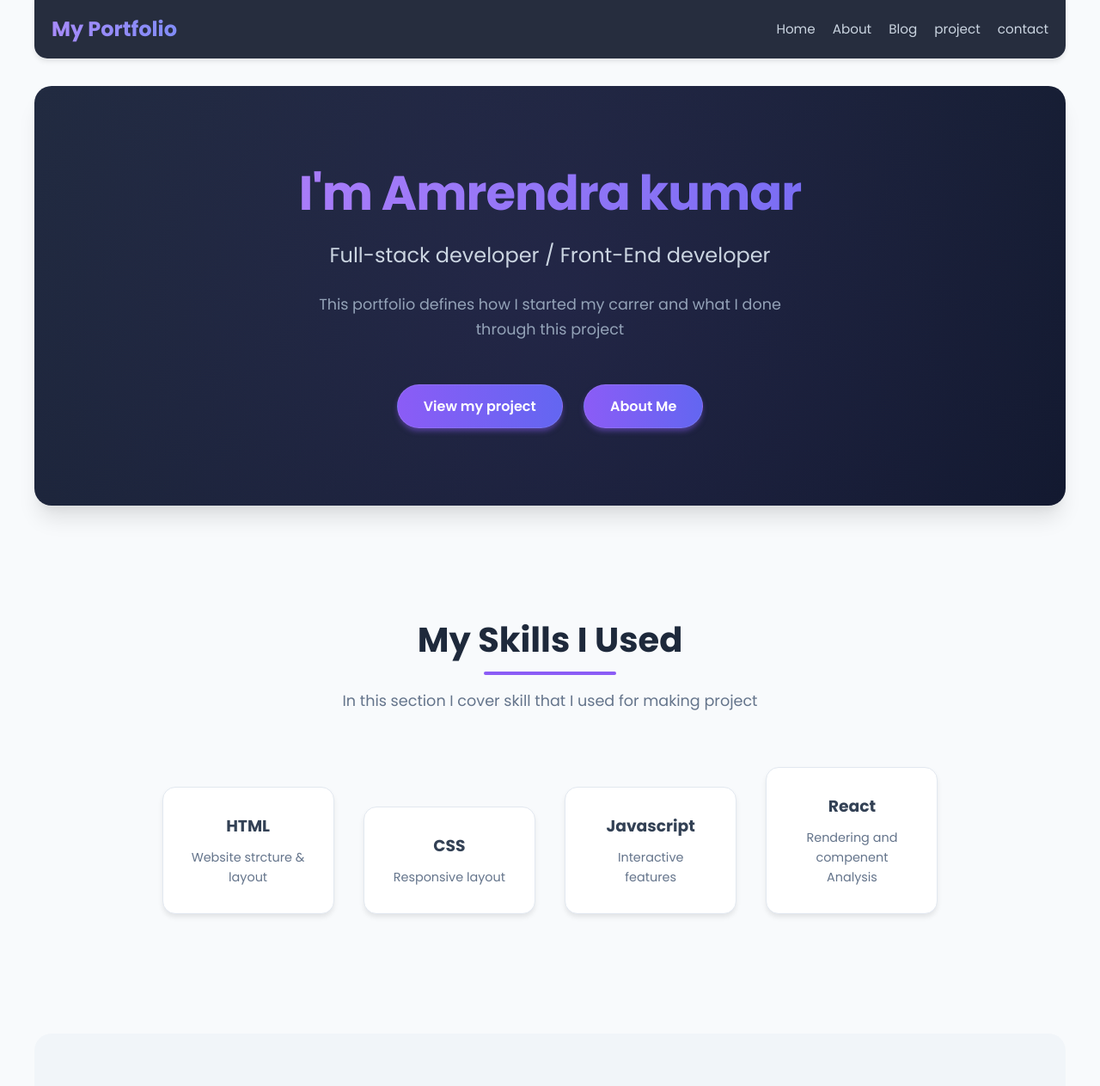
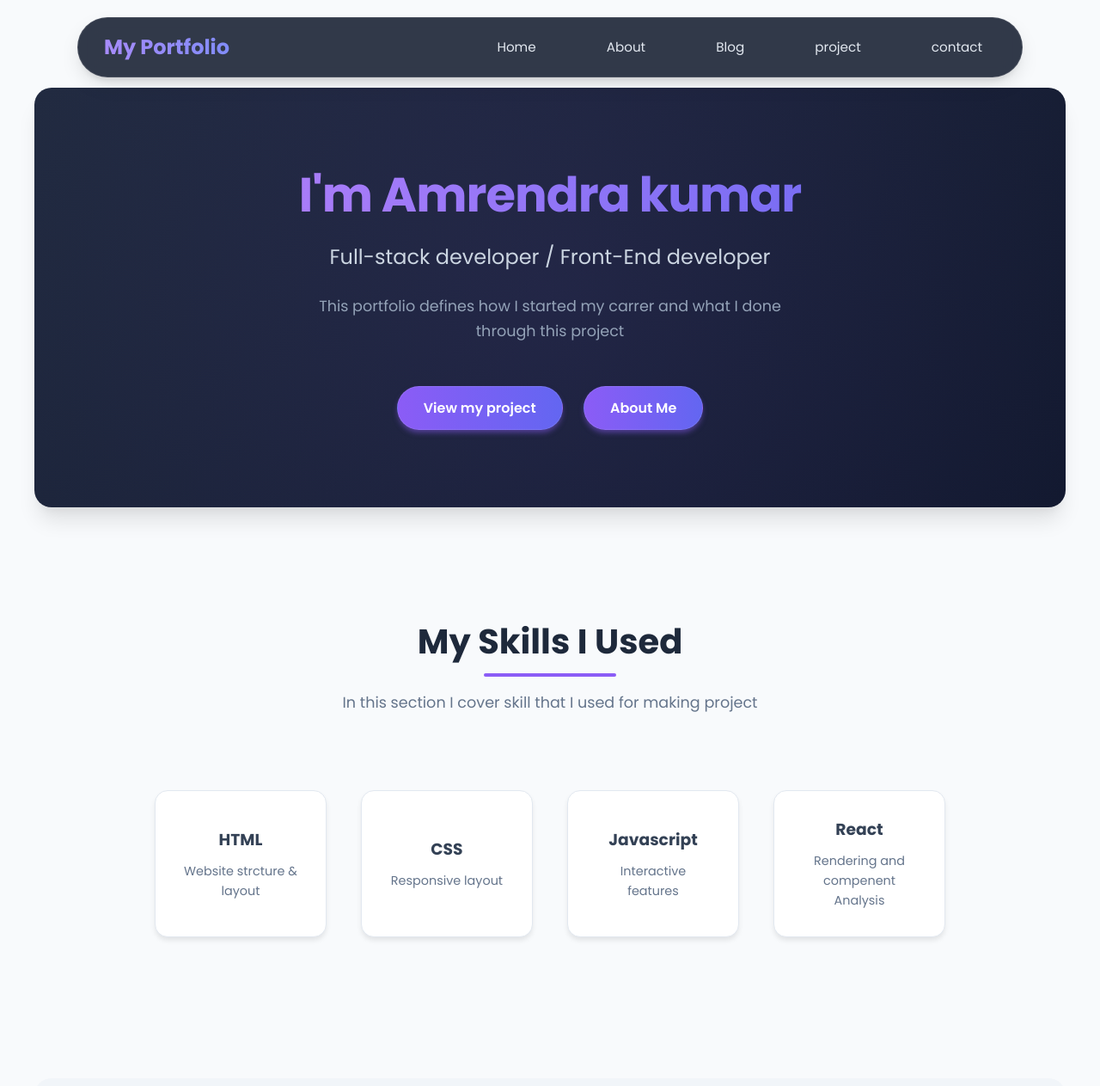
Before and after one commit to AmrendraCodes/My_FrontEnd-Portfolio-, a website: page portfolio/index.html in a window 1280 px wide. Shown: the top 1263 px of the page at 86% size. Drawn offline with Linux system fonts and the light colour scheme.

Commit message:
file commited

```diff
--- a/portfolio/css-porfolio/main.css
+++ b/portfolio/css-porfolio/main.css
@@ -17,31 +17,35 @@ body {
     min-width: 100%;
 }
 
-/* Navbar with Glassmorphism */
+/* Navbar with Glassmorphism & Floating Pill Design */
 .navbar {
-    background: rgba(15, 23, 42, 0.9);
+    background: rgba(15, 23, 42, 0.85);
     /* Dark semi-transparent */
-    backdrop-filter: blur(10px);
+    backdrop-filter: blur(12px);
+    -webkit-backdrop-filter: blur(12px);
     color: white;
-    box-shadow: 0 4px 6px -1px rgba(0, 0, 0, 0.1);
-    padding: 15px 20px;
+    box-shadow: 0 10px 25px -5px rgba(0, 0, 0, 0.15), 0 8px 10px -6px rgba(0, 0, 0, 0.1);
+    padding: 15px 30px;
     text-align: center;
     position: sticky;
-    top: 0;
+    top: 20px;
     z-index: 1000;
     display: flex;
     justify-content: space-between;
     align-items: center;
-    max-width: 1200px;
-    margin: 0 auto;
-    border-radius: 0 0 15px 15px;
-    /* Subtle rounding */
+    max-width: 1100px;
+    width: 92%;
+    margin: 0 auto 30px auto;
+    border-radius: 50px;
+    /* Pill shape */
+    border: 1px solid rgba(255, 255, 255, 0.1);
 }
 
 .navbar-left h1 {
     font-size: 1.5rem;
     background: linear-gradient(to right, #a78bfa, #818cf8);
     -webkit-background-clip: text;
+    background-clip: text;
     -webkit-text-fill-color: transparent;
     font-weight: 700;
 }
@@ -49,7 +53,7 @@ body {
 .navbar ul {
     list-style: none;
     display: flex;
-    gap: 20px;
+    gap: 50px;
     padding: 0;
     margin: 0;
     border: none;
@@ -61,15 +65,19 @@ body {
 
 .navbar a {
     text-decoration: none;
-    color: #cbd5e1;
+    color: #e2e8f0;
     font-weight: 500;
-    transition: color 0.3s ease;
+    transition: all 0.3s ease;
     font-size: 0.95rem;
+    padding: 8px 16px;
+    border-radius: 30px;
 }
 
 .navbar a:hover {
     color: #fff;
-    text-shadow: 0 0 10px rgba(167, 139, 250, 0.5);
+    background: rgba(139, 92, 246, 0.2);
+    /* Light violet tint */
+    box-shadow: 0 0 15px rgba(139, 92, 246, 0.3);
 }
 
 /* Modern Hero Section */
@@ -111,6 +119,7 @@ body {
     margin-bottom: 0.5rem;
     background: linear-gradient(to right, #c084fc, #6366f1);
     -webkit-background-clip: text;
+    background-clip: text;
     -webkit-text-fill-color: transparent;
     font-weight: 800;
     letter-spacing: -1px;
@@ -200,10 +209,21 @@ body {
     margin-bottom: 3rem;
 }
 
+/* Container for equal height cards */
+.skills-container {
+    display: flex;
+    justify-content: center;
+    flex-wrap: wrap;
+    gap: 40px;
+    padding: 40px 20px;
+}
+
 .skillcard {
-    display: inline-block;
+    display: flex;
+    flex-direction: column;
+    justify-content: center;
     padding: 30px;
-    margin: 15px;
+    /* margin removed in favor of gap */
     background: white;
     border-radius: 15px;
     transition: all 0.3s ease;
@@ -255,6 +275,13 @@ body {
     margin-right: auto;
 }
 
+.projects-container {
+    display: flex;
+    justify-content: center;
+    flex-wrap: wrap;
+    gap: 40px;
+}
+
 .project-card {
     background: white;
     padding: 2.5rem;
@@ -264,11 +291,13 @@ body {
     box-shadow: 0 10px 15px -3px rgba(0, 0, 0, 0.1);
     transition: all 0.3 ease;
     color: #334155;
-    margin: 15px auto;
-    display: inline-block;
-    vertical-align: top;
+    /* margin: 15px auto; removed in favor of gap */
+    /* display: inline-block; removed */
+    /* vertical-align: top; removed */
     text-align: left;
     border: 1px solid #e2e8f0;
+    display: flex;
+    flex-direction: column;
 }
 
 .project-card h2 {
--- a/portfolio/index.html
+++ b/portfolio/index.html
@@ -36,6 +36,7 @@
     <section class="Myskill">
         <h1>My Skills I Used</h1>
         <p>In this section I cover skill that I used for making project</p>
+        <div class="skills-container">
             <div class="skillcard">
                 <h3>HTML</h3>
                 <p>Website strcture & layout</p>
@@ -52,15 +53,18 @@
                 <h3>React</h3>
                 <p>Rendering and compenent Analysis</p>
             </div>
+        </div>
 
     </section>
     <section class="Project">
         <h1>My Projects</h1>
         <p>This project showcases my skills in building clean and responsive web interfaces using HTML and CSS</p>
 
+        <div class="projects-container">
             <div class="project-card">
                 <h2>Build CMS Blog website</h2>
-            <p>This project defines a dynamic Blog using CMS Strapi and uses the latest features for this website </p>
+                <p>This project defines a dynamic Blog using CMS Strapi and uses the latest features for this website
+                </p>
                 <a href="project.html">View my project</a>
             </div>
             <div class="project-card">
@@ -68,6 +72,7 @@
                 <p>This project is a basic e-commerce website where users can browse products, view details, and explore
                     different categories. </p>
                 <a href="project.html">View my project</a>
+            </div>
         </div>
     </section>
     <section class="contact">
```
Lines whose indentation alone changed are shown as unchanged.
